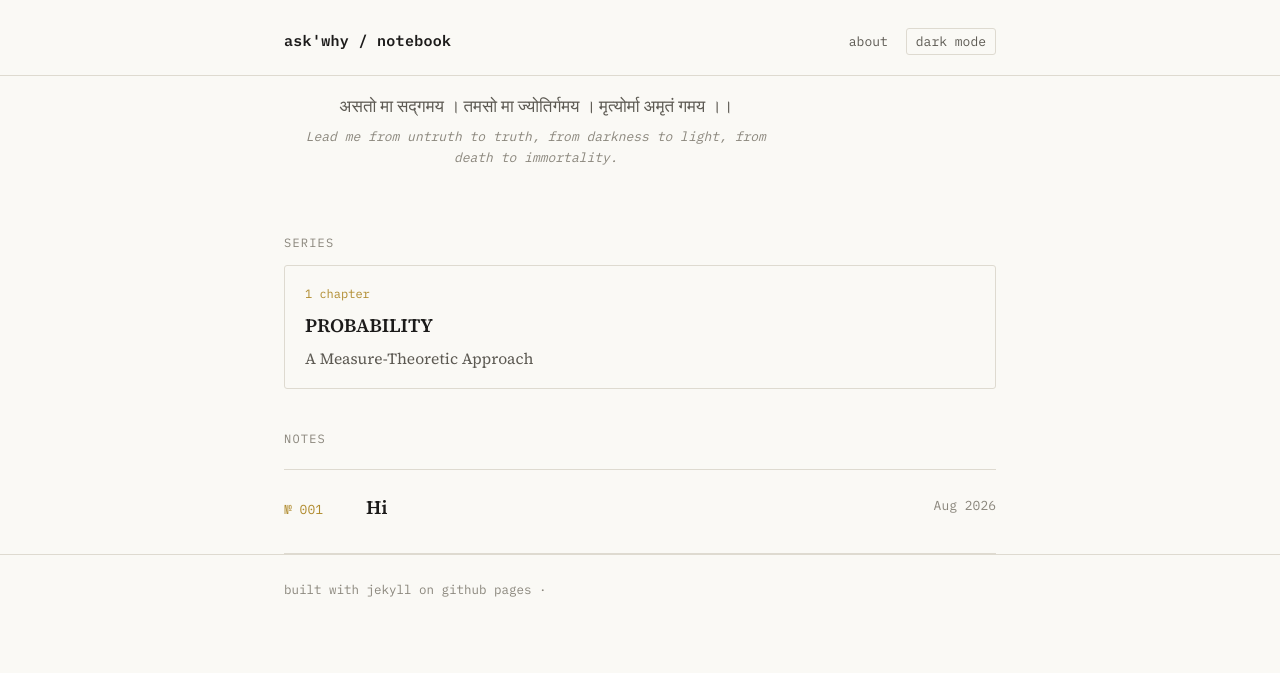
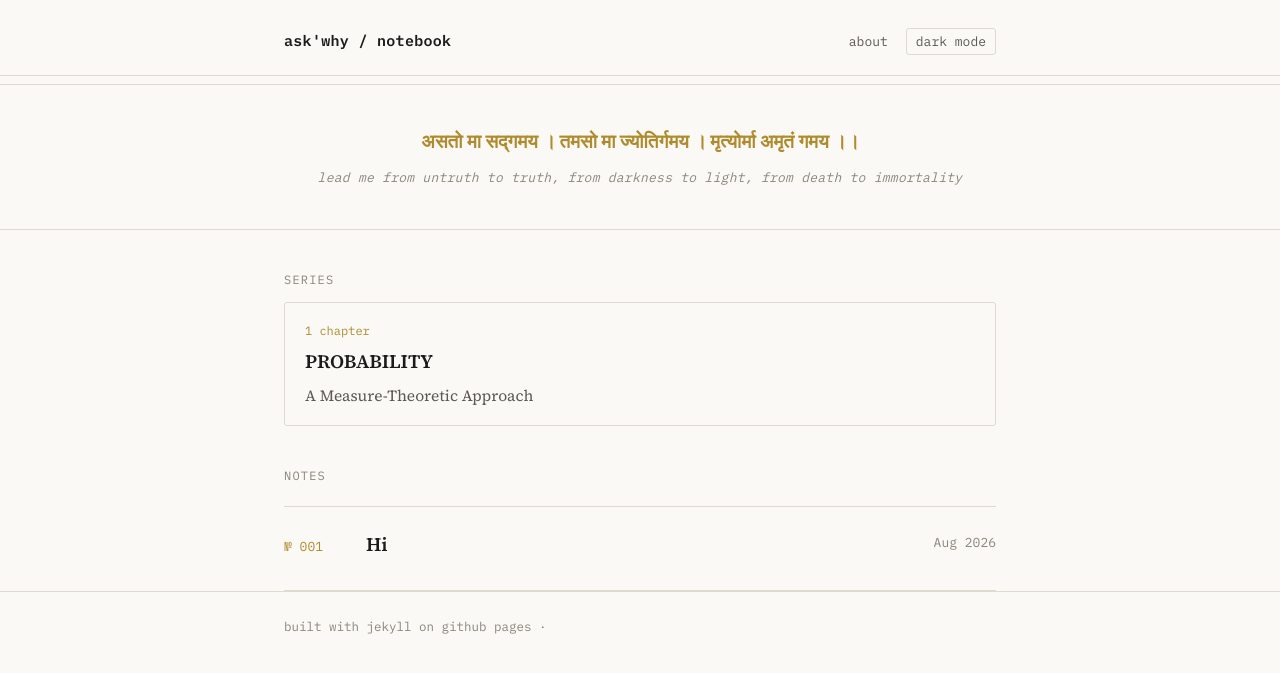
Before and after one commit to adarsh-s-kamatagi/adarsh-s-kamatagi.github.io, a Jekyll site: the page built from index.md, in a window 1280 px wide. Shown: the top 673 px of the page. Built offline with Jekyll 4.4.1, drawn with Linux system fonts in a browser that asks for light colours; nearby versions of some CDN libraries.

Commit message:
Refactor intro section with new styles and text
Updated the intro section's styling and text.

```diff
--- a/index.md
+++ b/index.md
@@ -2,12 +2,12 @@
 layout: default
 permalink: /
 ---
-<div class="intro" style="text-align:center; padding: 8px 0 24px;">
-  <p style="margin: 0 0 6px; font-size: 17px; color: var(--ink-soft);">
+<div style="width: 100vw; position: relative; left: 50%; right: 50%; margin-left: -50vw; margin-right: -50vw; text-align: center; padding: 40px 20px; border-top: 1px solid var(--rule); border-bottom: 1px solid var(--rule); margin-bottom: 8px; margin-top: 0;">
+  <p style="margin: 0 0 10px; font-size: 19px; line-height: 1.7; font-family: var(--font-serif); font-weight: 600; color: var(--gold);">
     असतो मा सद्गमय । तमसो मा ज्योतिर्गमय । मृत्योर्मा अमृतं गमय ।।
   </p>
-  <p style="margin: 0; font-size: 13px; font-family: var(--font-mono); color: var(--ink-faint); font-style: italic;">
-    Lead me from untruth to truth, from darkness to light, from death to immortality.
+  <p style="margin: 0; font-size: 13px; font-family: var(--font-mono); color: var(--ink-faint); font-style: italic; letter-spacing: 0.02em;">
+    lead me from untruth to truth, from darkness to light, from death to immortality
   </p>
 </div>
 <div class="section-label">Series</div>
```
